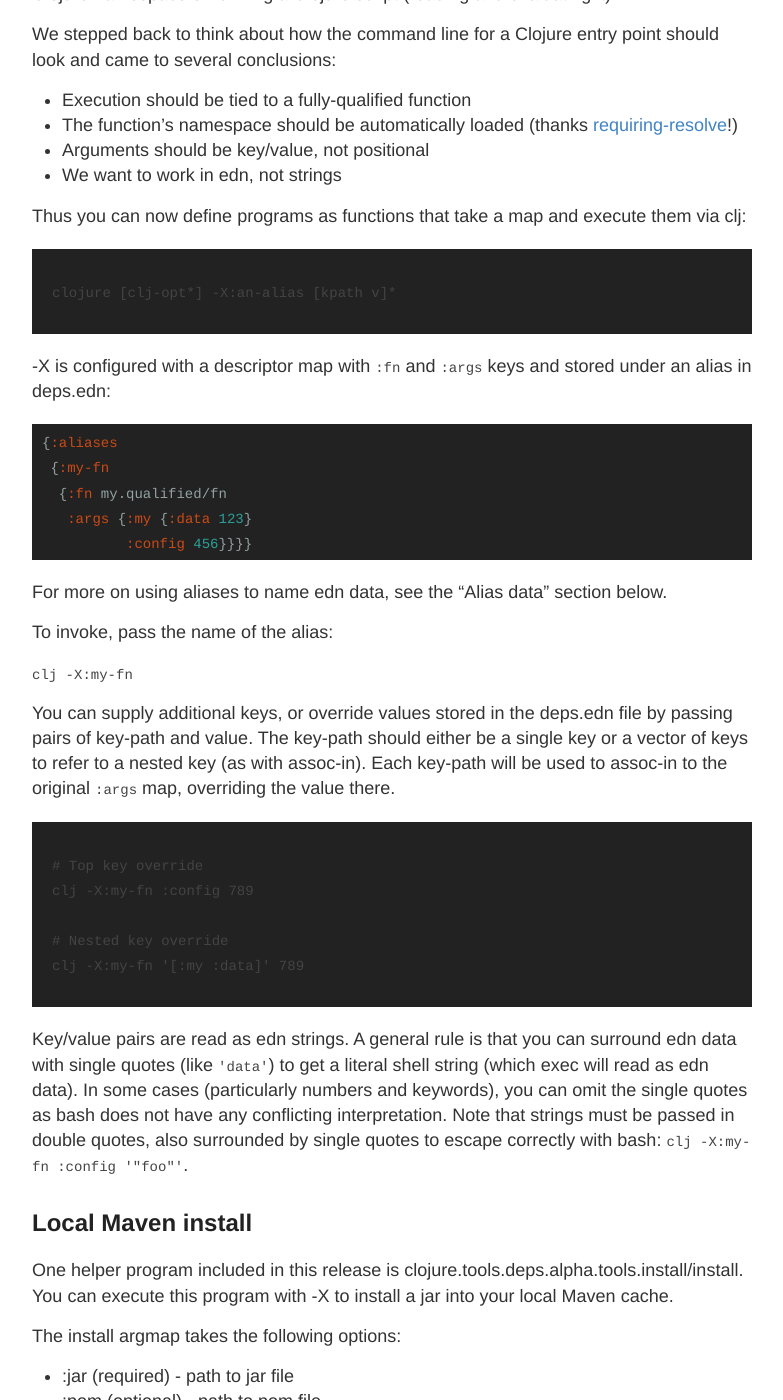
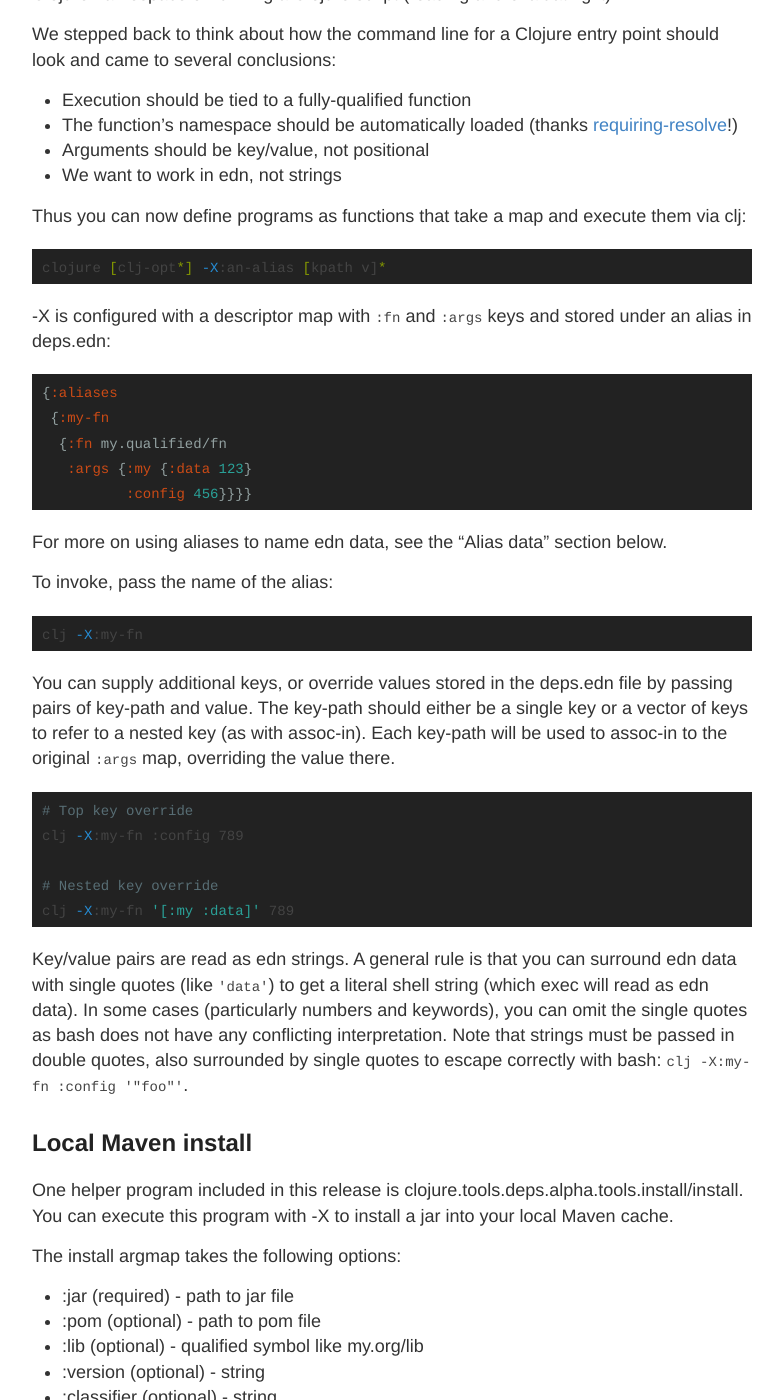
Before and after one commit to insideclojure/insideclojure.github.io, a Jekyll site: the page built from _posts/2020-07-28-clj-exec.md, in a window 1280 px wide and 1400 px high, scrolled down 682 px. Shown: the whole window, without its empty margins (248-1031 px from the left). Built offline with Jekyll 4.4.1, drawn with Linux system fonts in a browser that asks for light colours; some of the changed text lies outside the part shown.

Commit message:
Revert "formatting"
This reverts commit 289ef1b04c935e4b98aa8e1ae525e97ef150237f.

````diff
--- a/_posts/2020-07-28-clj-exec.md
+++ b/_posts/2020-07-28-clj-exec.md
@@ -27,9 +27,9 @@
 
 Thus you can now define programs as functions that take a map and execute them via clj:
 
-```
+{% highlight shell %}
 clojure [clj-opt*] -X:an-alias [kpath v]*
-```
+{% endhighlight %}
 
 -X is configured with a descriptor map with `:fn` and `:args` keys and stored under an alias in deps.edn:
 
@@ -45,17 +45,19 @@
 
 To invoke, pass the name of the alias:
 
-`clj -X:my-fn`
+{% highlight shell %}
+clj -X:my-fn
+{% endhighlight %}
 
 You can supply additional keys, or override values stored in the deps.edn file by passing pairs of key-path and value. The key-path should either be a single key or a vector of keys to refer to a nested key (as with assoc-in). Each key-path will be used to assoc-in to the original `:args` map, overriding the value there.
 
-```
+{% highlight shell %}
 # Top key override
 clj -X:my-fn :config 789
 
 # Nested key override
 clj -X:my-fn '[:my :data]' 789
-```
+{% endhighlight %}
 
 Key/value pairs are read as edn strings. A general rule is that you can surround edn data with single quotes (like `'data'`) to get a literal shell string (which exec will read as edn data). In some cases (particularly numbers and keywords), you can omit the single quotes as bash does not have any conflicting interpretation. Note that strings must be passed in double quotes, also surrounded by single quotes to escape correctly with bash: `clj -X:my-fn :config '"foo"'`.
 
@@ -84,9 +86,9 @@
 
 To execute, use the built-in `:deps` alias to include tools.deps.alpha on the classpath, execute the install tool with -X and pass the args on the command line:
 
-```
+{% highlight shell %}
 clj -A:deps -X:install :jar '"/path/to.jar"'
-```
+{% endhighlight %}
 
 (As mentioned above, edn strings must be in double quotes, and then single-quoted for the shell.)
 
````
